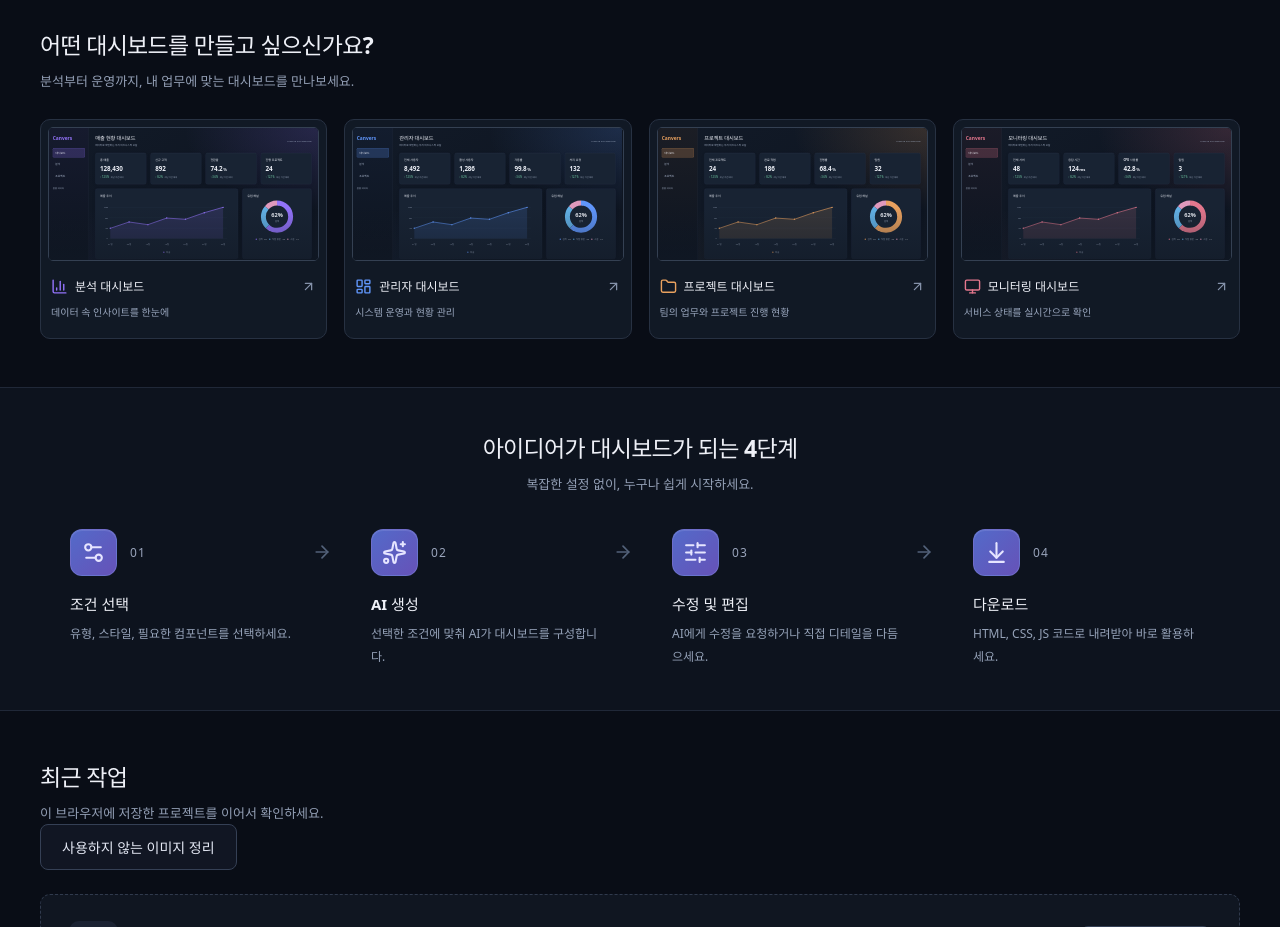
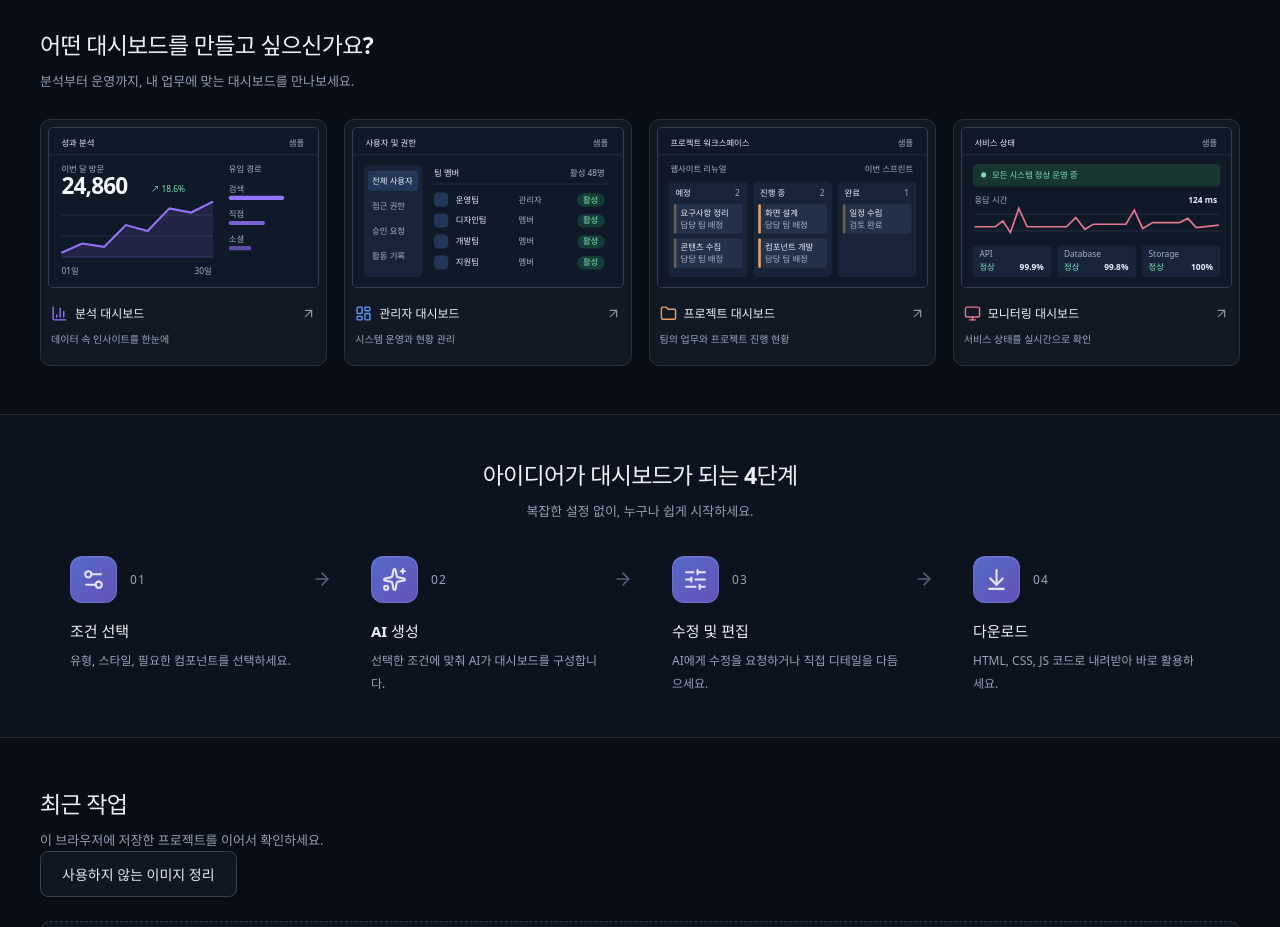
Before and after one commit to sehyunictsebitleedy/sebitcanvers_v3, a React (Vite) app in the folder sebitcanvers_v3/frontend/: page / in a window 1280 px wide. Shown: the part 1040-1967 px from the top of the page. Built offline with nearby package versions, Linux system fonts and the light colour scheme.

Commit message:
design: differentiate home dashboard type previews

```diff
--- a/sebitcanvers_v3/frontend/src/App.css
+++ b/sebitcanvers_v3/frontend/src/App.css
@@ -280,7 +280,8 @@ h1 > span {
   background: #182131;
 }
 .template-image {
-  height: 134px;
+  width: 100%;
+  aspect-ratio: 320 / 190;
   overflow: hidden;
   position: relative;
   border-radius: 5px;
@@ -288,12 +289,12 @@ h1 > span {
   background: #121b2a;
   pointer-events: none;
 }
-.template-image:after {
-  content: "";
-  position: absolute;
-  inset: 60% 0 0;
-  background: linear-gradient(transparent, #11192580);
-}
+.type-thumbnail { display: block; width: 100%; height: 100%; color: var(--type-color); }
+.type-thumbnail text { font-family: inherit; font-size: 10px; }
+.type-thumbnail .thumb-heading { fill: #e5edf8; font-weight: 600; }
+.type-thumbnail .thumb-muted { fill: #a0b0c7; }
+.type-thumbnail .thumb-value { fill: #f4f7fc; font-size: 27px; font-weight: 700; letter-spacing: -1px; }
+.type-thumbnail .thumb-positive { fill: #7de0bb; }
 
 .template-info {
   padding: 16px 7px 12px;
--- a/sebitcanvers_v3/frontend/src/App.tsx
+++ b/sebitcanvers_v3/frontend/src/App.tsx
@@ -25,6 +25,7 @@ import { InfoPage } from "./InfoPage";
 import { infoPageFromHash } from "./infoRoutes";
 import { CompanyContact } from "./CompanyContact";
 import { Dashboard } from "./dashboard/Preview";
+import { TypeThumbnail } from "./dashboard/TypeThumbnail";
 import { createSample } from "./dashboard/samples";
 import { deletedProjectKey, draftsStorageKey, loadProject, saveInitialSnapshot, saveProject, storageFailureMessage } from "./dashboard/storage";
 import { RecoveryActions } from "./dashboard/RecoveryActions";
@@ -479,7 +480,7 @@ function App() {
                   style={{ "--type-color": item.color } as CSSProperties}
                 >
                   <div className="template-image" aria-hidden="true">
-                    <Dashboard type={item.id} compact />
+                    <TypeThumbnail type={item.id} />
                   </div>
                   <div className="template-info">
                     <div>
--- /dev/null
+++ b/sebitcanvers_v3/frontend/src/dashboard/TypeThumbnail.tsx
@@ -0,0 +1,70 @@
+// Decorative concept previews for the Home type selector, not generated output.
+export function TypeThumbnail({ type }: { type: number }) {
+  const title = type === 0 ? "성과 분석" : type === 1 ? "사용자 및 권한" : type === 3 ? "프로젝트 워크스페이스" : "서비스 상태";
+  return <svg className="type-thumbnail" viewBox="0 0 320 190" aria-hidden="true" focusable="false">
+    <rect width="320" height="190" fill="#101927" />
+    <path d="M0 32H320" stroke="#2a374b" />
+    <text x="14" y="21" className="thumb-heading">{title}</text>
+    <text x="304" y="21" textAnchor="end" className="thumb-muted">샘플</text>
+    {type === 0 ? <>
+      <text x="14" y="53" className="thumb-muted">이번 달 방문</text>
+      <text x="14" y="79" className="thumb-value">24,860</text>
+      <text x="121" y="76" className="thumb-positive">↗ 18.6%</text>
+      <text x="214" y="53" className="thumb-muted">유입 경로</text>
+      {[['검색', 66], ['직접', 43], ['소셜', 27]].map(([label, width], i) => <g key={label}>
+        <text x="214" y={76 + i * 30} className="thumb-muted">{label}</text>
+        <rect x="214" y={81 + i * 30} width={Number(width)} height="5" rx="2" fill="currentColor" opacity={1 - i * .2} />
+      </g>)}
+      {[104, 129, 154].map(y => <path key={y} d={`M14 ${y}H195`} stroke="#253348" />)}
+      <path d="M14 149L39 138L65 142L91 116L117 123L143 96L169 101L195 88V155H14Z" fill="currentColor" opacity=".13" />
+      <path d="M14 149L39 138L65 142L91 116L117 123L143 96L169 101L195 88" fill="none" stroke="currentColor" strokeWidth="2.5" />
+      <text x="14" y="175" className="thumb-muted">01일</text><text x="173" y="175" className="thumb-muted">30일</text>
+    </> : type === 1 ? <>
+      <rect x="12" y="44" width="70" height="134" rx="5" fill="#182438" />
+      {['전체 사용자', '접근 권한', '승인 요청', '활동 기록'].map((label, i) => <g key={label}>
+        {i === 0 && <rect x="17" y="51" width="60" height="24" rx="3" fill="currentColor" opacity=".16" />}
+        <text x="22" y={67 + i * 30} className={i === 0 ? 'thumb-heading' : 'thumb-muted'}>{label}</text>
+      </g>)}
+      <text x="96" y="57" className="thumb-heading">팀 멤버</text><text x="300" y="57" textAnchor="end" className="thumb-muted">활성 48명</text>
+      <path d="M94 67H306" stroke="#2a374b" />
+      {['운영팀', '디자인팀', '개발팀', '지원팀'].map((label, i) => <g key={label}>
+        <rect x="96" y={77 + i * 25} width="17" height="17" rx="5" fill="currentColor" opacity=".23" />
+        <text x="122" y={89 + i * 25} className="thumb-heading">{label}</text>
+        <text x="197" y={89 + i * 25} className="thumb-muted">{i === 0 ? '관리자' : '멤버'}</text>
+        <rect x="267" y={78 + i * 25} width="33" height="16" rx="8" fill="#163c38" />
+        <text x="283" y={89 + i * 25} textAnchor="middle" className="thumb-positive">활성</text>
+      </g>)}
+    </> : type === 3 ? <>
+      <text x="14" y="53" className="thumb-muted">웹사이트 리뉴얼</text>
+      <text x="304" y="53" textAnchor="end" className="thumb-muted">이번 스프린트</text>
+      {[
+        { label: '예정', tasks: ['요구사항 정리', '콘텐츠 수집'] },
+        { label: '진행 중', tasks: ['화면 설계', '컴포넌트 개발'] },
+        { label: '완료', tasks: ['일정 수립'] },
+      ].map((column, i) => <g key={column.label}>
+        <rect x={12 + i * 101} y="64" width="94" height="114" rx="5" fill="#182438" />
+        <text x={20 + i * 101} y="81" className="thumb-heading">{column.label}</text>
+        <text x={97 + i * 101} y="81" textAnchor="end" className="thumb-muted">{column.tasks.length}</text>
+        {column.tasks.map((task, j) => <g key={task}>
+          <rect x={18 + i * 101} y={91 + j * 41} width="82" height="35" rx="4" fill="#243249" />
+          <rect x={18 + i * 101} y={91 + j * 41} width="3" height="35" rx="1" fill="currentColor" opacity={i === 1 ? 1 : .4} />
+          <text x={26 + i * 101} y={105 + j * 41} className="thumb-heading">{task}</text>
+          <text x={26 + i * 101} y={119 + j * 41} className="thumb-muted">{i === 2 ? '검토 완료' : '담당 팀 배정'}</text>
+        </g>)}
+      </g>)}
+    </> : <>
+      <rect x="12" y="43" width="296" height="27" rx="5" fill="#17362f" />
+      <circle cx="25" cy="56" r="3" fill="#7de0bb" />
+      <text x="35" y="60" className="thumb-positive">모든 시스템 정상 운영 중</text>
+      <text x="14" y="89" className="thumb-muted">응답 시간</text><text x="304" y="89" textAnchor="end" className="thumb-heading">124 ms</text>
+      <path d="M14 123H306M14 103H306" stroke="#253348" />
+      <path d="M14 118L39 118L48 111L57 125L67 96L77 118L124 118L135 107L146 121L156 115L195 115L205 98L215 120L227 113L259 113L269 108L279 119L306 116" fill="none" stroke="currentColor" strokeWidth="2" />
+      {['API', 'Database', 'Storage'].map((label, i) => <g key={label}>
+        <rect x={12 + i * 101} y="140" width="94" height="38" rx="4" fill="#182438" />
+        <text x={20 + i * 101} y="154" className="thumb-muted">{label}</text>
+        <text x={20 + i * 101} y="170" className="thumb-positive">정상</text>
+        <text x={97 + i * 101} y="170" textAnchor="end" className="thumb-heading">{[99.9, 99.8, 100][i]}%</text>
+      </g>)}
+    </>}
+  </svg>;
+}
--- a/sebitcanvers_v3/frontend/src/dashboard/workspace.css
+++ b/sebitcanvers_v3/frontend/src/dashboard/workspace.css
@@ -202,9 +202,6 @@
   border: 0;
   border-radius: 0;
   box-shadow: none;
-}
-.template-image {
-  height: 134px;
 }
 .template-image .schema-preview-viewport {
   min-height: 134px;
```
Also changed, not shown: 1 other file (tests, documents, lock files or other folders).
